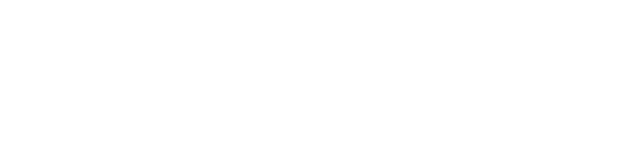
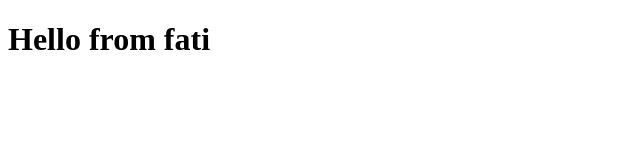
Before and after one commit to Faghaee2000/test-projeckts, a plain HTML site: page index.html in a window 1280 px wide. Shown: the whole page, without its empty margins (0-640 px from the left). Drawn offline with Linux system fonts and the light colour scheme.

Commit message:
Update index.html

```diff
--- a/index.html
+++ b/index.html
@@ -6,6 +6,6 @@
     <title>Document</title>
 </head>
 <body>
-
+    <h1>Hello from fati</h1>
 </body>
 </html>
```
